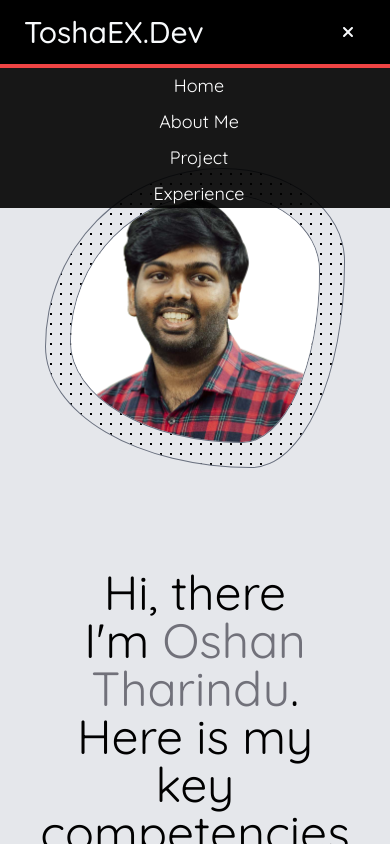
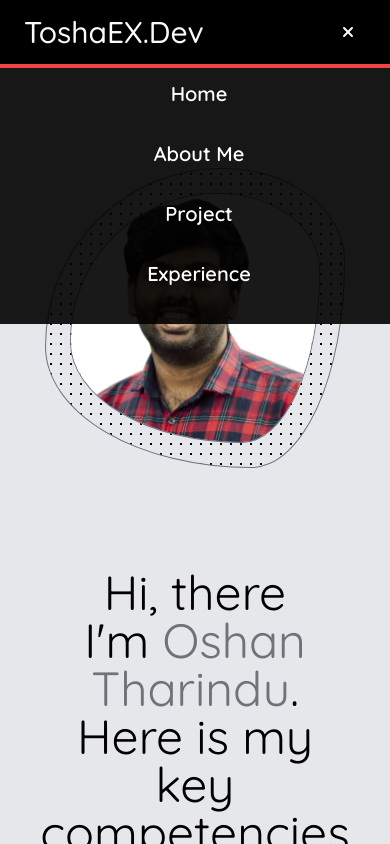
Before and after one commit to ToshaEX/portfolio-xd, a React (Vite) app: page / in a window 390 px wide. Both pictures are taken after a click on the element 359 px from the left and 32 px from the top of the page. Shown: the top 844 px of the page. Built offline with nearby package versions, Linux system fonts and the light colour scheme; a web font is replaced by a local one.

Commit message:
Change mobile navigation Font size

```diff
--- a/src/components/NavBar.jsx
+++ b/src/components/NavBar.jsx
@@ -50,7 +50,7 @@ const NavBar = () => {
       {menuOpen && (
         <AnimatePresence>
           <motion.div
-            className='fixed top-16  z-20 flex w-full flex-col items-center justify-center bg-black bg-opacity-90 text-white md:hidden'
+            className='fixed top-16  z-20 flex w-full flex-col items-center justify-center bg-black bg-opacity-90 pb-5 text-white md:hidden'
             initial={{ opacity: 0 }}
             exit={{ opacity: 0 }}
             animate={{ opacity: 1, transform: 1 }}
@@ -58,7 +58,7 @@ const NavBar = () => {
           >
             {navItems.map((item, i) => (
               <Link
-                className='ml-2 mt-2 text-lg transition duration-300 ease-in-out hover:text-gray-300 '
+                className='my-4 ml-2 text-xl font-semibold transition duration-300 ease-in-out hover:text-gray-300 '
                 to={item.path}
                 key={`nav-item-${i}`}
               >
```
